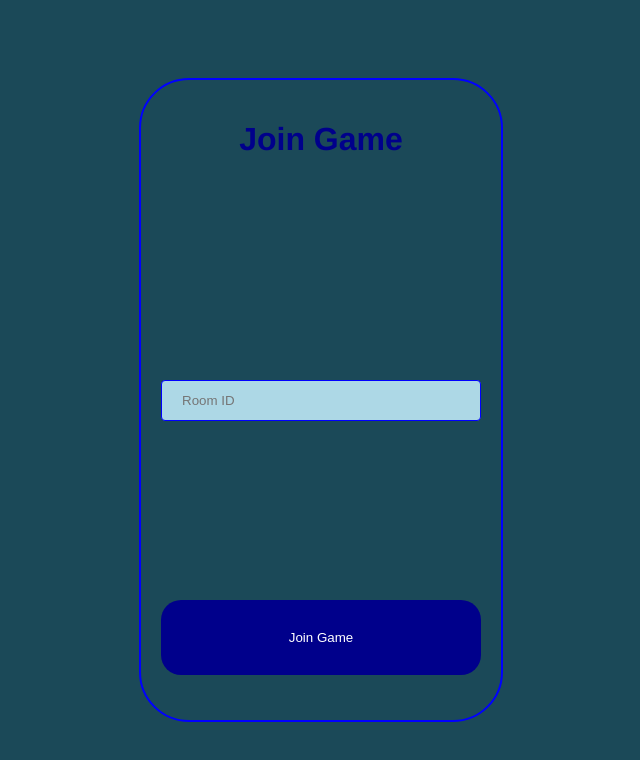
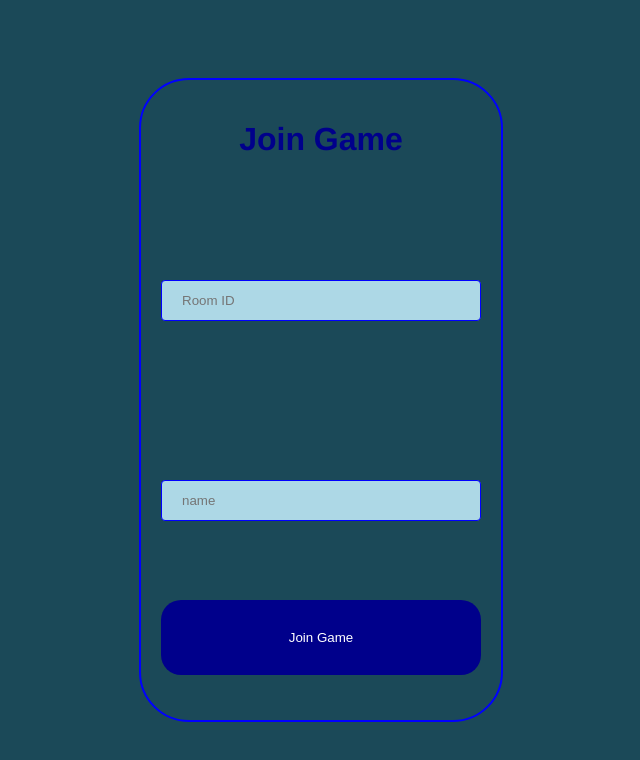
Before and after one commit to ElipticNight/pirate-client, a Vue app: page /join in a window 1280 px wide. Shown: the top 760 px of the page, without its empty margins (319-959 px from the left). Built offline with nearby package versions, Linux system fonts and the light colour scheme.

Commit message:
added name to play route

```diff
--- a/src/router/index.js
+++ b/src/router/index.js
@@ -32,8 +32,14 @@ const routes = [
   {
     path: "/play/:channel",
     name: "Play",
+    component: JoinGame
+  },
+  {
+    path: "/play/:channel/:name",
+    name: "Play",
     component: Play
-  }
+  },
+
 ];
 
 const router = new VueRouter({
--- a/src/views/CreateGame.vue
+++ b/src/views/CreateGame.vue
@@ -64,7 +64,7 @@ export default {
       );
     },
     play() {
-      this.$router.push("/play/" + this.channel);
+      this.$router.push("/play/" + this.channel + '/name');
     }
   }
 };
--- a/src/views/JoinGame.vue
+++ b/src/views/JoinGame.vue
@@ -10,6 +10,12 @@
           type="text"
           v-model="roomID"
           placeholder="Room ID"
+        />
+        <input
+          class="game-id-button"
+          type="text"
+          v-model="name"
+          placeholder="name"
         />
       </div>
       <div class="base-submit">
@@ -28,13 +34,14 @@ export default {
 
   data: function() {
     return {
-      roomID: ""
+      roomID: "",
+      name: ""
     };
   },
 
   computed: {
     target: function() {
-      return "play/" + this.roomID;
+      return "play/" + this.roomID + '/' + this.name;
     }
   }
 };
--- a/src/views/Play.vue
+++ b/src/views/Play.vue
@@ -47,6 +47,7 @@ export default {
     this.$store.state.play.socket = new WebSocket("ws://localhost:3000");
     const socket = this.$store.state.play.socket;
     const channel = this.$route.params.channel;
+    const name = this.$route.params.name;
 
     socket.addEventListener('open', function () {
       console.log('connected to ws server');
@@ -60,7 +61,7 @@ export default {
       socket.send(JSON.stringify({
         'target': 'joinroom',
         'roomid': channel,
-        'name': 'temp name'
+        'name': name
       }));
     }
     this.$store.commit('setDefaultBasePointsActions', 7);
```
